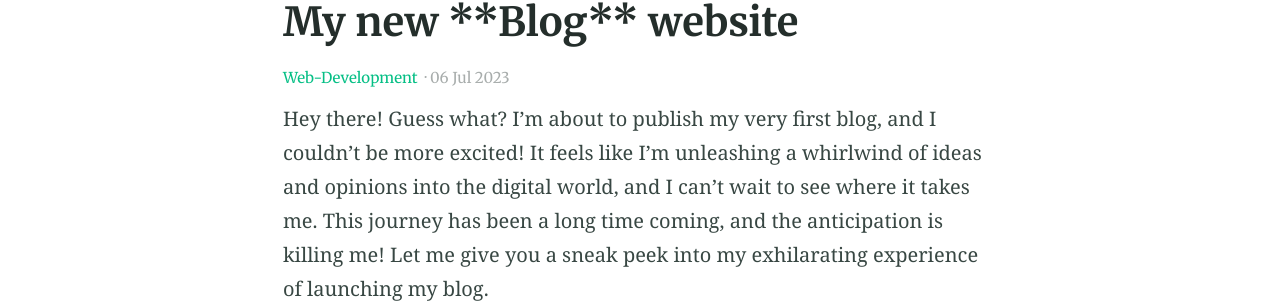
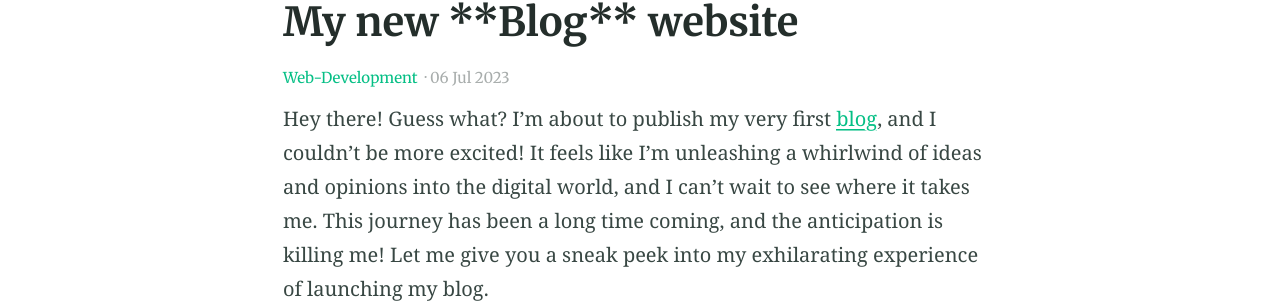
Before and after one commit to Supriyoiiest/supriyoiiest.github.io, a Jekyll site: the page built from _posts/2023-07-06-My-new-blog.md, in a window 1280 px wide and 900 px high, scrolled down 309 px. Shown: the part 155-458 px from the top of the window. Built offline with Jekyll 4.4.1, drawn with Linux system fonts in a browser that asks for light colours; part of the change alters nothing that is shown.

```diff
--- a/_posts/2023-07-06-My-new-blog.md
+++ b/_posts/2023-07-06-My-new-blog.md
@@ -5,7 +5,7 @@ categories:
 
 feature_image: "https://picsum.photos/id/1/2560/600"
 ---
-Hey there! Guess what? I'm about to publish my very first blog, and I couldn't be more excited! It feels like I'm unleashing a whirlwind of ideas and opinions into the digital world, and I can't wait to see where it takes me. This journey has been a long time coming, and the anticipation is killing me! Let me give you a sneak peek into my exhilarating experience of launching my blog.
+Hey there! Guess what? I'm about to publish my very first <a href="https://web-diary.github.io/">blog</a>, and I couldn't be more excited! It feels like I'm unleashing a whirlwind of ideas and opinions into the digital world, and I can't wait to see where it takes me. This journey has been a long time coming, and the anticipation is killing me! Let me give you a sneak peek into my exhilarating experience of launching my blog.
 
 So, after a ton of research and exploring various options, I finally found the perfect blogging platform for me. It's super user-friendly, and the themes are just so darn beautiful! Customization options galore, too! Seriously, my blog is going to look like a work of art. I can already picture how my personality will shine through its virtual pages.
 
```
